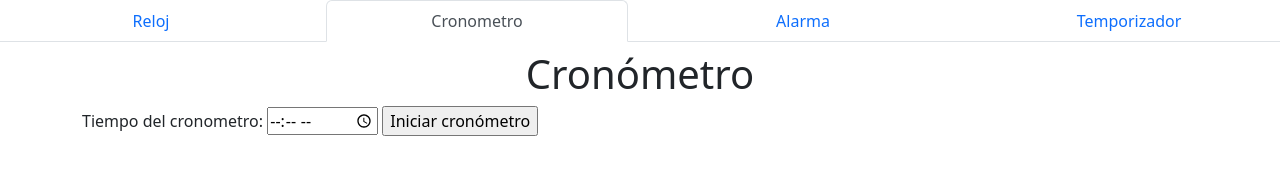
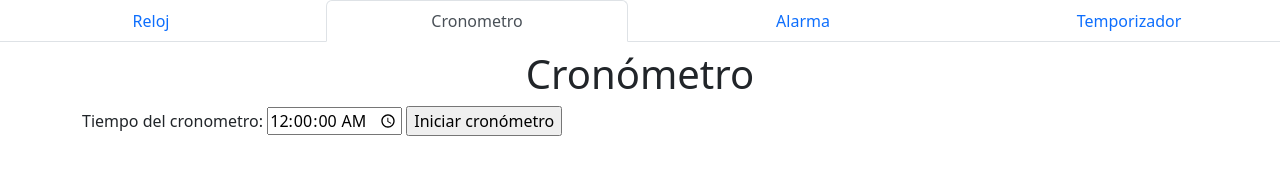
Before and after one commit to ElTambores/Reloj, a plain HTML site: page clock.html in a window 1280 px wide. Both pictures are taken after a click on the tab "Cronometro". Drawn offline with nearby package versions, Linux system fonts and the light colour scheme.

Commit message:
Cambios menores cronometro

```diff
--- a/clock.html
+++ b/clock.html
@@ -34,8 +34,10 @@
         <article id="chrono" class="tab-pane fade">
             <h1 class="text-center">Cronómetro</h1>
               <label for="chronoTime"> Tiempo del cronometro:</label>
-              <input type="time" id="chronoTime" name="chronoTime" min="00:00:00" max="99:99:99" required>
+              <input type="time" id="chronoTime" name="chronoTime" step="2" value="00:00:00" required>
               <input class="boton" type="submit" onclick="startChrono()" value="Iniciar cronómetro">
+
+               <!-- document.getElementById("n4").innerHTML = topFive[3][0]; -->
         </article>
         <article id="alarm" class="tab-pane fade">
             <h1 class="text-center">Alarma</h1>
```
